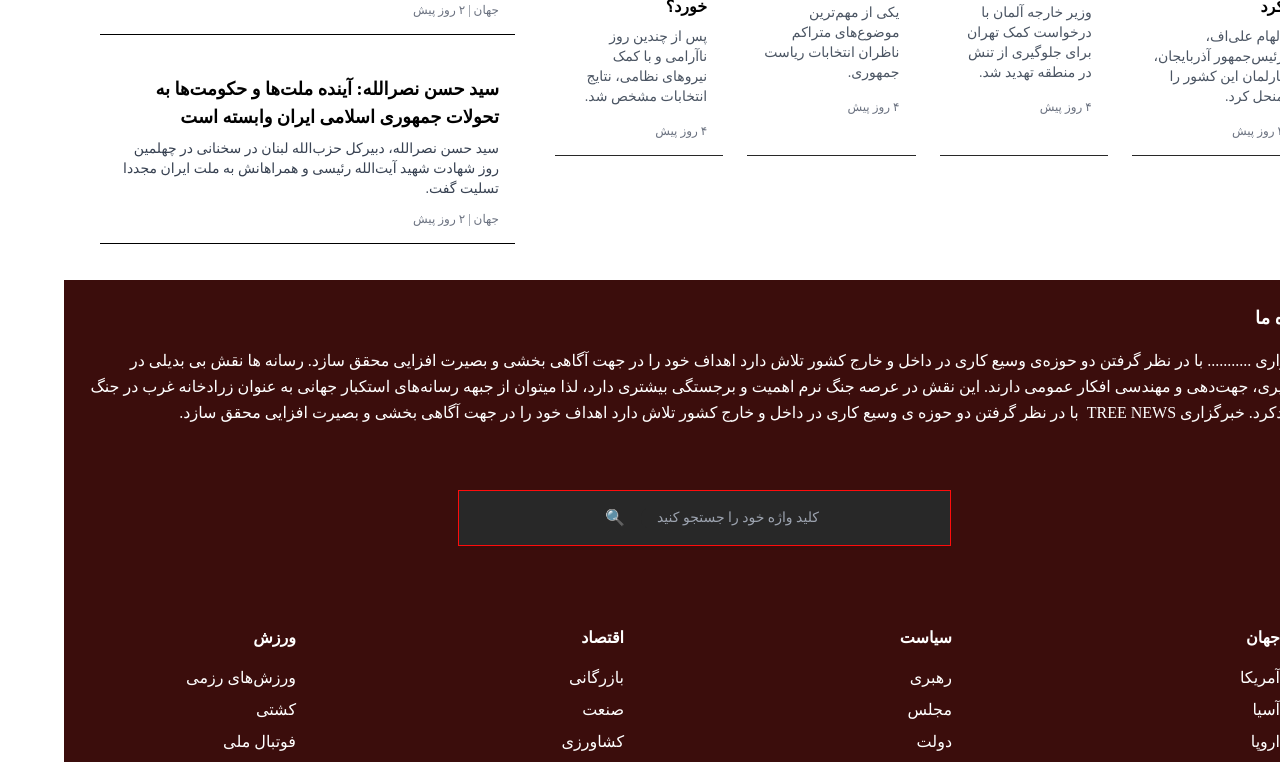
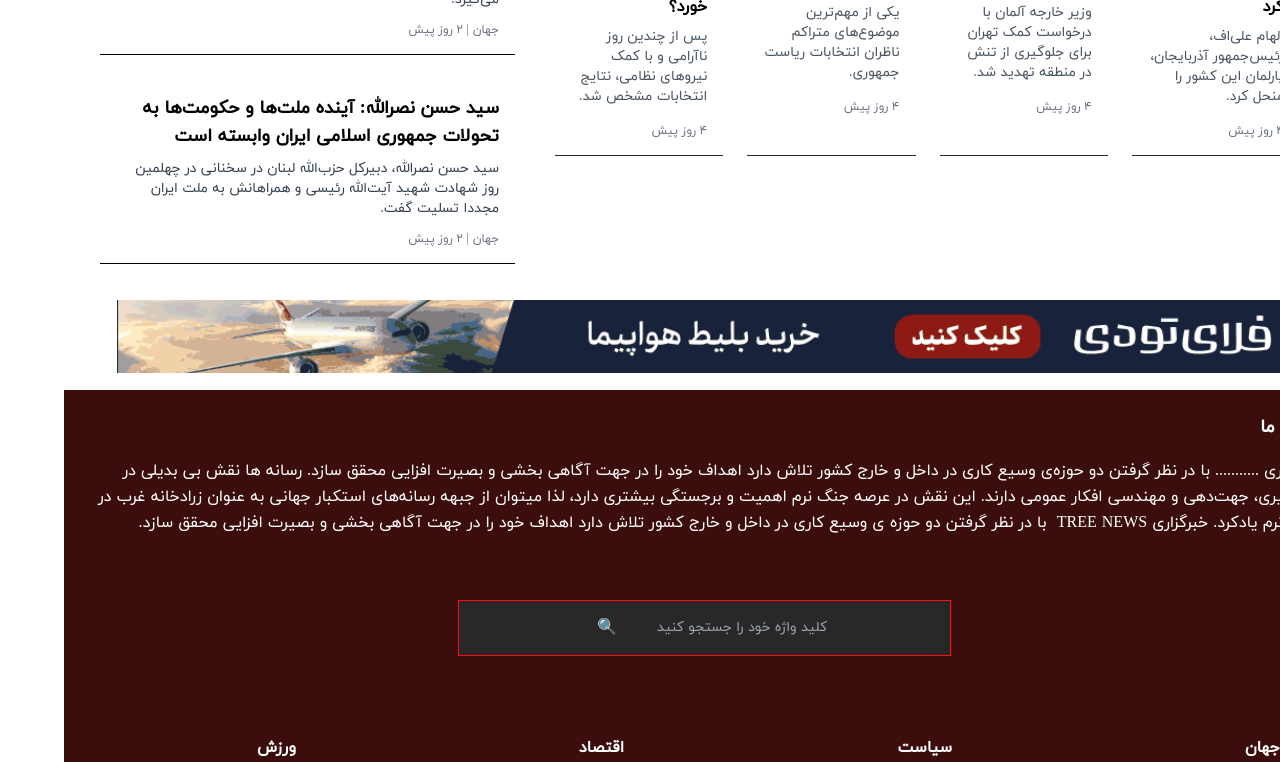
Before and after one commit to MahlaBagherii/my-news, a Next.js app: page / in a window 1280 px wide. Shown: the part 1949-2711 px from the top of the page. Built offline with nearby package versions, Linux system fonts and the light colour scheme.

Commit message:
update + Add font

```diff
--- a/src/app/globals.css
+++ b/src/app/globals.css
@@ -3,6 +3,11 @@
 @tailwind utilities;
 
 
-body {
-  font-family: "iranYekan.woff";
+@font-face{
+  font-family: "iranYekan";
+  src : url(".././app/fonts/iranYekan.woff")
+  format("woff");
+  font-weight: normal;
+  font-style: normal;
+  font-display: swap;
 }
--- a/src/app/layout.tsx
+++ b/src/app/layout.tsx
@@ -16,7 +16,7 @@ export const metadata: Metadata = {
 export default function RootLayout({ children }) {
   return (
     <html dir="rtl" lang="fa">
-      <body className={`${iranYekan.variable} antialiased`}>
+      <body style={{ fontFamily: "iranYekan" }}>
 
         {children}
       </body>
--- a/src/app/page.tsx
+++ b/src/app/page.tsx
@@ -1,17 +1,18 @@
 // import Image from "next/image";
 import Header from "../components/header";
-
 import Footer from "../components/footer";
 import HomePage from "../container/HomePage";
 import Advertising from "../container/Advertising";
-  import Category from "../container/Category";
+import Category from "../container/Category";
+import Advertising_2 from "../container/Advertising_2";
 export default function Home() {
   return (
     <div>
       <Header />
       <HomePage />
-      <Advertising/>
-      <Category/>
+      <Advertising />
+      <Category />
+      <Advertising_2/>
       <Footer />
     </div>
   );
--- /dev/null
+++ b/src/container/Advertising_2.tsx
@@ -0,0 +1,12 @@
+import Image from "next/image";
+import Ad from "../../public/images/Ad.svg"
+
+const Advertising_2 = () => {
+  return (
+    <div className="h-[90px] w-[91.66666666666667%] mx-auto">
+      <Image src={Ad} alt="ad" className='w-full'  />
+    </div>
+  )
+}
+
+export default Advertising_2
```
Also changed, not shown: public/images/Ad.svg (added).
